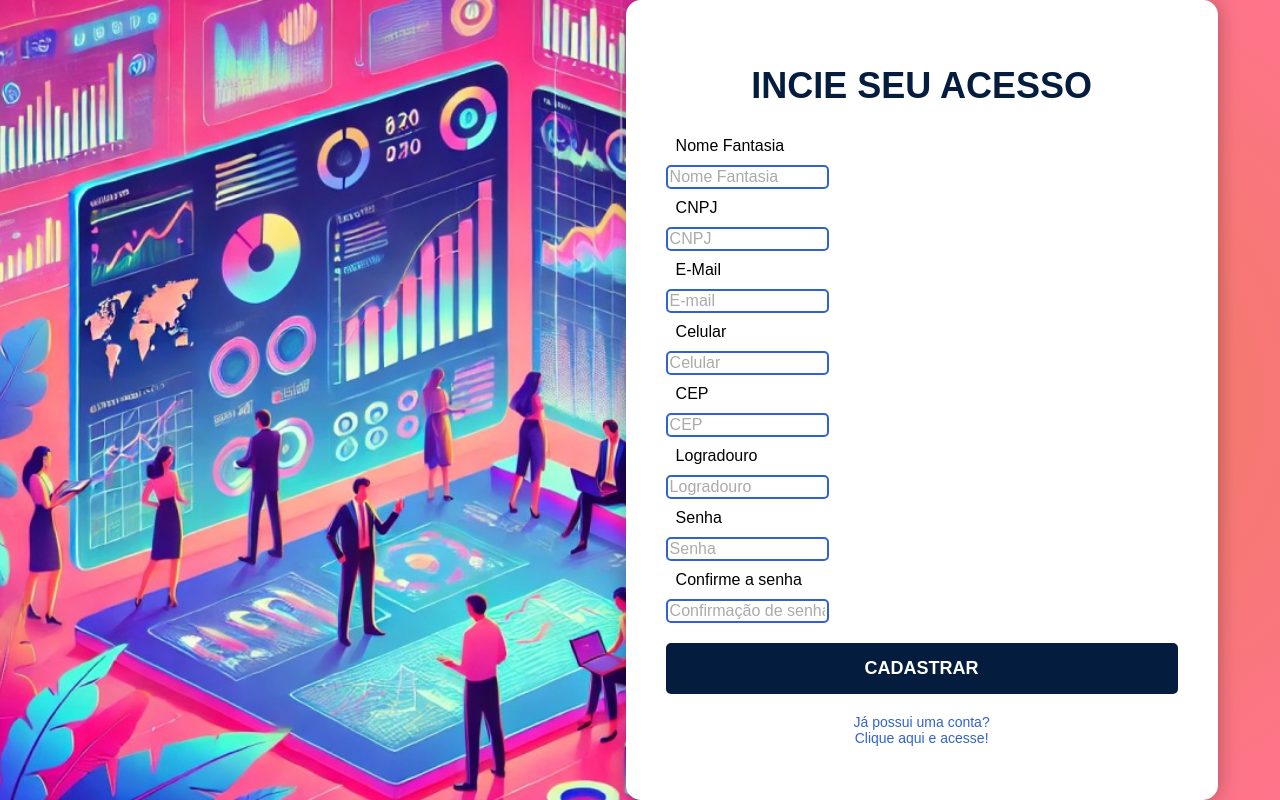
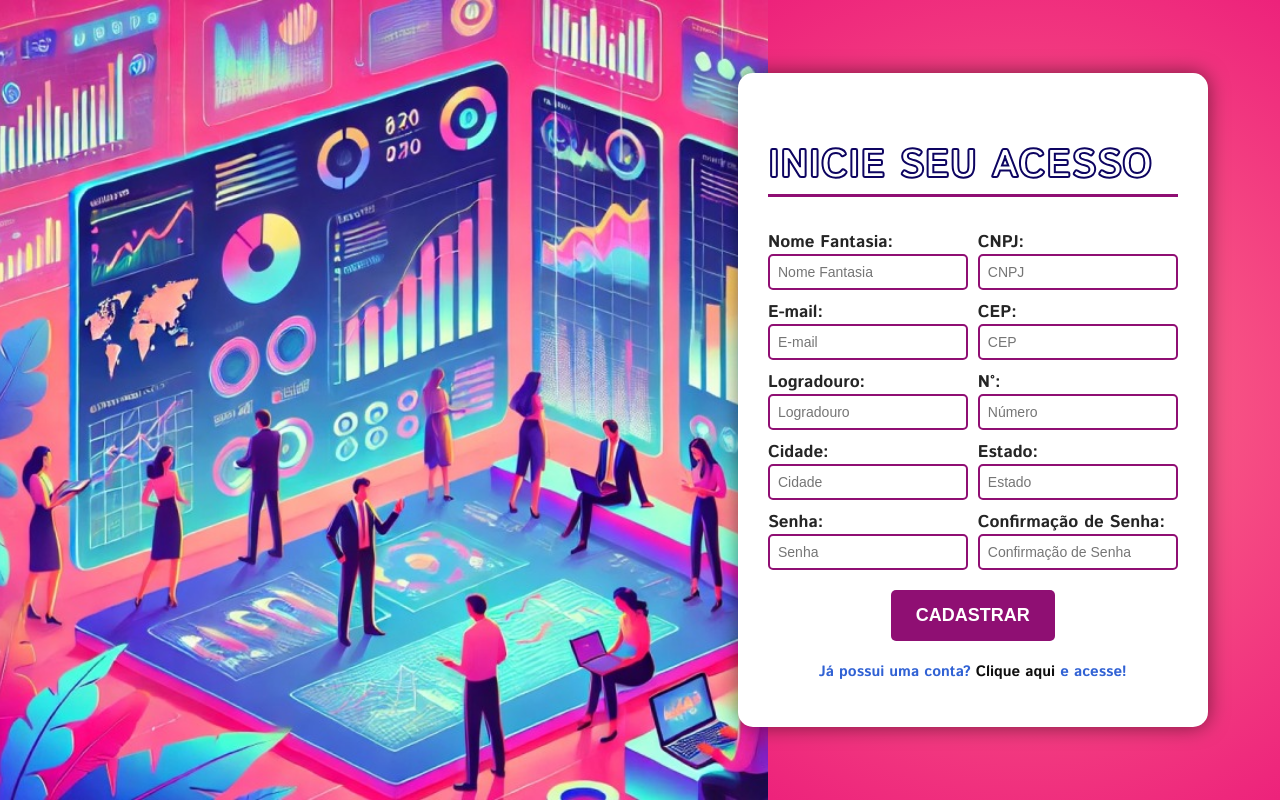
Before and after one commit to Smart-ThinkG1/Smart_Think, a plain HTML site: page Login e Cadastro/cadastro.html in a window 1280 px wide. Drawn offline with Linux system fonts and the light colour scheme.

Commit message:
Ajustes Tela Cadastro

```diff
--- a/Login e Cadastro/cadastro.html
+++ b/Login e Cadastro/cadastro.html
@@ -1,140 +1,178 @@
 <!DOCTYPE html>
 <html lang="en">
   <head>
-    <meta charset="UTF-8">
-    <meta name="viewport" content="width=device-width, initial-scale=1.0">
+    <meta charset="UTF-8" />
+    <meta name="viewport" content="width=device-width, initial-scale=1.0" />
     <title>Cadastro</title>
     <style>
+        @import url('https://fonts.googleapis.com/css2?family=Istok+Web:ital,wght@0,400;0,700;1,400;1,700&display=swap');
       body {
         margin: 0;
         padding: 0;
-            font-family: 'Arial', sans-serif;
+        font-family: "Istok Web", sans-serif;
         height: 100vh;
         display: flex;
       }
 
-        .left-side {
-            flex: 3; /* 60% da largura */
-            background: url('WhatsApp Image 2024-09-04 at 00.02.24.jpeg') no-repeat center center;
+      aside {
+        flex: 3;
+        background: url("WhatsApp Image 2024-09-04 at 00.02.24.jpeg") no-repeat
+          center center;
         background-size: cover;
       }
 
-        .right-side {
-            flex: 2; /* 40% da largura */
-            background: radial-gradient(circle, #ef7c5c,#fe748b);
+      section {
+        flex: 2;
+        background: radial-gradient(circle, #fe748b, #ed227b);
         display: flex;
         justify-content: center;
         align-items: center;
       }
 
       .form-container {
-            width: 100%;
-            max-width: 800px;
-            margin-left: -40%;
+        width: 80%;
+        max-width: 700px;
+        margin-left: -20%;
         background-color: #fff;
-            padding: 40px;
+        padding: 30px;
         border-radius: 15px;
-            box-shadow: 0 0 20px rgba(0, 0, 0, 0.3);
+        box-shadow: 0 0 20px rgba(0, 0, 0, 0.5);
       }
 
       h1 {
-            font-size: 36px;
-            color: #041d3e;
-            text-align: center;
-            margin-bottom: 20px;
+        font-size: 40px;
+        color: white;
+        text-align: left;
+        border-bottom: 3px solid #8f0f73;
+        -webkit-text-stroke: 2px #0d0461; /* adiciona uma borda ao redor do texto */
       }
 
-        .input-row {
-            display: flex;
-            flex-direction: column;
+      .form-cadastro {
+        display: grid; /* container fica definido como uma grade */
+        grid-template-columns: repeat(2, 1fr); /* define a largura igual das colunas do grid */
+        gap: 10px;
       }
 
       label {
-            display: block;
-            padding: 10px;
+        font-size: 17px;
+        color: #252525;
+        font-weight: 700;
       }
 
-        input[type="text"], input[type="password"] {
-            width: 32%;
-            border: 2px solid #3162D4;
+      input[type="text"],
+      input[type="password"],
+      input[type="email"] {
+        width: 100%;
+        padding: 8px;
+        border: 2px solid #8f0f73;
         border-radius: 5px;
-            font-size: 16px;
+        font-size: 14px;
         box-sizing: border-box;
       }
 
-        input[type="text"]::placeholder, input[type="password"]::placeholder {
-            color: #aaa;
-        }
-
       button {
-            background-color: #041d3e;
+        background-color: #8f0f73;
         color: white;
         padding: 15px;
         border: none;
         border-radius: 5px;
         font-size: 18px;
         cursor: pointer;
-            width: 100%;
-            margin-top: 20px;
+        width: 40%;
+        margin: 20px auto;
+        display: block;
       }
 
       button:hover {
-            background-color: #032851;
+        background-color: #b60d91;
       }
 
-        .signup-link {
+      .link-login {
         text-align: center;
-            color: #3162D4;
-            font-size: 14px;
-            margin-top: 20px;
+        color: #3162d4;
+        font-size: 15px;
+        margin-top: 10px;
+        font-weight: 700;
       }
 
-        .signup-link a {
-            color: #3162D4;
+      .link-login a {
+        color: #0f0f0f;
         text-decoration: none;
       }
 
-        .signup-link a:hover {
+      .link-login a:hover {
         text-decoration: underline;
       }
+
     </style>
   </head>
   <body>
-    <div class="left-side"></div>
-    <div class="right-side">
+    <aside></aside>
+
+    <section>
       <div class="form-container">
-            <h1><b>INCIE SEU ACESSO</b></h1>
+        <h1><b>INICIE SEU ACESSO</b></h1>
 
-            <form class="input-row">
-                <label for="nomeFantasia">Nome Fantasia</label>
-                <input type="text" placeholder="Nome Fantasia">
+        <form class="form-cadastro">
+          <div>
+            <label for="nomeFantasia">Nome Fantasia:</label>
+            <input type="text" id="nomeFantasia" placeholder="Nome Fantasia" />
+          </div>
 
-                <label for="nomeFantasia">CNPJ</label>
-                <input type="text" placeholder="CNPJ">
+          <div>
+            <label for="cnpj">CNPJ:</label>
+            <input type="text" id="cnpj" placeholder="CNPJ" />
+          </div>
 
-                <label for="nomeFantasia">E-Mail</label>
-                <input type="text" placeholder="E-mail">
+          <div>
+            <label for="email">E-mail:</label>
+            <input type="email" id="email" placeholder="E-mail" />
+          </div>
 
-                <label for="nomeFantasia">Celular</label>
-                <input type="text" placeholder="Celular">
+          <div>
+            <label for="cep">CEP:</label>
+            <input type="text" id="cep" placeholder="CEP" />
+          </div>
 
-                <label for="nomeFantasia">CEP</label>
-                <input type="text" placeholder="CEP">
+          <div>
+            <label for="logradouro">Logradouro:</label>
+            <input type="text" id="logradouro" placeholder="Logradouro" />
+          </div>
 
-                <label for="nomeFantasia">Logradouro</label>
-                <input type="text" placeholder="Logradouro">
+          <div>
+            <label for="numero">N°:</label>
+            <input type="text" id="numero" placeholder="Número" />
+          </div>
 
-                <label for="nomeFantasia">Senha</label>
-                <input type="password" placeholder="Senha">
+          <div>
+            <label for="cidade">Cidade:</label>
+            <input type="text" id="cidade" placeholder="Cidade" />
+          </div>
 
-                <label for="nomeFantasia">Confirme a senha</label>
-                <input type="password" placeholder="Confirmação de senha">
+          <div>
+            <label for="estado">Estado:</label>
+            <input type="text" id="estado" placeholder="Estado" />
+          </div>
 
+          <div>
+            <label for="senha">Senha:</label>
+            <input type="password" id="senha" placeholder="Senha" />
+          </div>
+
+          <div>
+            <label for="confirmacaoSenha">Confirmação de Senha:</label>
+            <input
+              type="password"
+              id="confirmacaoSenha"
+              placeholder="Confirmação de Senha"
+            />
+          </div>
         </form>
         <button type="submit"><b>CADASTRAR</b></button>
-
-            <p class="signup-link">Já possui uma conta? <br><a href="login02.html">Clique aqui e acesse!</a></p>
+        <p class="link-login">
+          Já possui uma conta? <a href="login02.html">Clique aqui </a> e acesse!
+        </p>
       </div>
-    </div>
+    </section>
   </body>
 </html>
```
Lines whose indentation alone changed are shown as unchanged.
